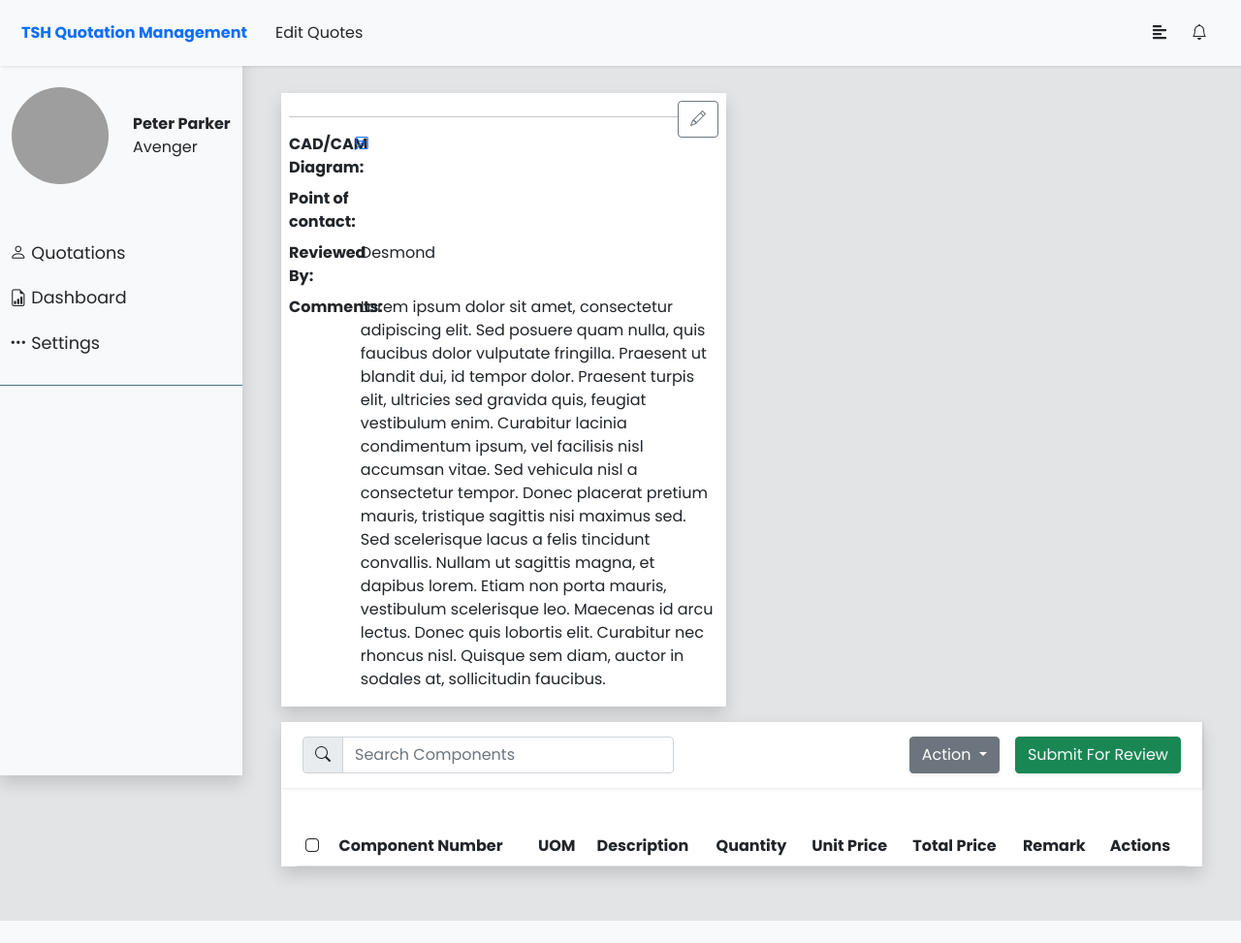
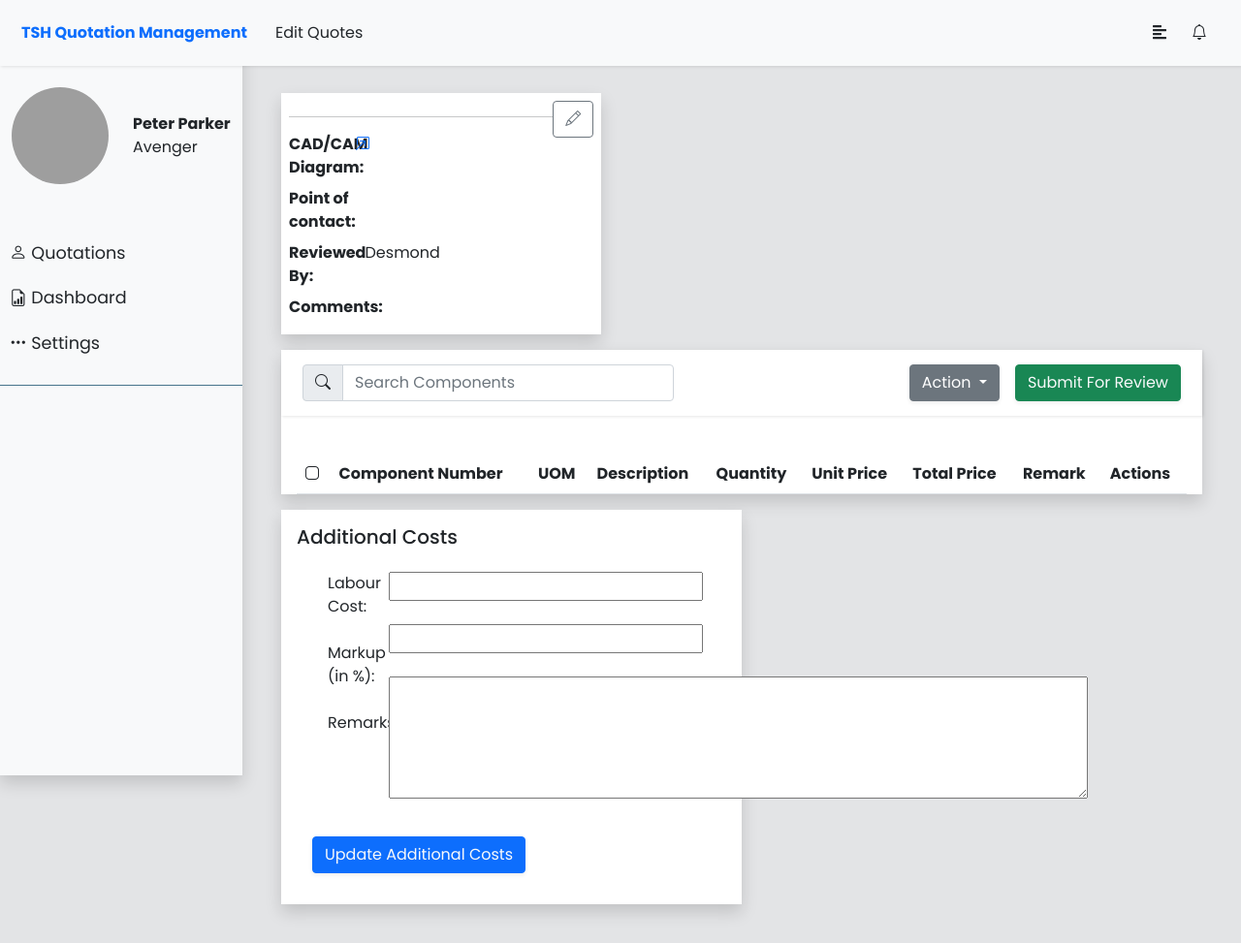
Before and after one commit to izzkhairable/fyp, a Python web app: template aqs_web/templates/edit.html in a window 1280 px wide. Shown: the whole page at 97% size. Before the commit the page ends 950 px from the top, so only its background shows below. Run offline with Jinja, Linux system fonts and the light colour scheme; the template is opened without the code that fills it, so the values that code supplies are empty; some libraries are stand-ins or nearby versions; grey boxes are pictures that could not be loaded.

Commit message:
added labour cost update functionality to edit quotation page

```diff
--- a/aqs_web/templates/edit.html
+++ b/aqs_web/templates/edit.html
@@ -100,37 +100,34 @@
                 <button data-bs-toggle="modal" data-bs-target="#edit-quote" type="button" class="btn btn-outline-secondary float-end"><i class="bi bi-pencil"></i></button>
                 <hr>
                 <div class="d-flex my-2">
-                  <div class="col-2">
+                  <div class="col-3">
                     <b>CAD/CAM Diagram:</b>
                   </div>
-                  <div class="col-10">
+                  <div class="col-9">
                     <a href="#" class="link-primary" id="quotation_no"><i class="bi bi-box-arrow-in-up-right"></i></a>
                   </div>
                 </div>
                 <div class="d-flex my-2">
-                  <div class="col-2">
+                  <div class="col-3">
                     <b>Point of contact:</b>
                   </div>
-                  <div class="col-10" id="point-of-contact">
+                  <div class="col-9" id="point-of-contact">
 
                   </div>
                 </div>
                 <div class="d-flex my-2">
-                  <div class="col-2">
+                  <div class="col-3">
                     <b>Reviewed By: </b>
                   </div>
-                  <div class="col-10">
+                  <div class="col-9">
                     Desmond
                   </div>
                 </div>
                 <div class="d-flex my-2">
-                  <div class="col-2">
+                  <div class="col-3">
                     <b>Comments:</b>
                   </div>
-                  <div class="col-10" id="comments">
-                    Lorem ipsum dolor sit amet, consectetur adipiscing elit. Sed posuere quam nulla, quis faucibus dolor vulputate fringilla. Praesent ut blandit dui, id tempor dolor. Praesent turpis elit, ultricies sed gravida quis, feugiat vestibulum enim. Curabitur lacinia condimentum ipsum, vel facilisis nisl accumsan vitae. Sed vehicula nisl a consectetur tempor. Donec placerat pretium mauris, tristique sagittis nisi maximus sed. Sed scelerisque lacus a felis tincidunt convallis.
-
-                  Nullam ut sagittis magna, et dapibus lorem. Etiam non porta mauris, vestibulum scelerisque leo. Maecenas id arcu lectus. Donec quis lobortis elit. Curabitur nec rhoncus nisl. Quisque sem diam, auctor in sodales at, sollicitudin faucibus.
+                  <div class="col-9" id="comments">
                   </div>
                 </div>
               </div>
@@ -185,6 +182,27 @@
                 <tbody id="parts">
                 </tbody>
               </table>
+            </div>
+          </div>
+
+          <!-- Markup -->
+          <div class="shadow bg-white col-6 p-3">
+            <h5>Additional Costs</h5>
+            <div class="mx-3 p-3 d-flex">
+              <div class="col-2">
+                <label for="labour">Labour Cost: </label><br><br>
+                <label for="markup">Markup (in %): </label><br><br>
+                <label for="labour-remarks">Remarks: </label><br><br>
+              </div>
+              <div class="col-10">
+                <input id="labour" name="labour" type="number"></input><br><br>
+                <input id="markup" name="markup" type="number"></input><br><br>
+                <textarea id="labour-remarks" cols="50" rows="5" name="labour-remarks" type="text"></textarea>
+              </div>
+            </div>
+            <div class="p-3">
+              <input type="hidden" id="quotation-no-for-cost-update" name="quotation-no-for-cost-update">
+              <button type="button" onclick="updateAdditionalCosts()" class="btn btn-primary text-light shadow-sm">Update Additional Costs</button>
             </div>
           </div>
 
--- a/aqs_web/templates/edit.js
+++ b/aqs_web/templates/edit.js
@@ -1,9 +1,4 @@
-function saveChanges(){
-  location.href = "salesperson_home.html";
-}
-
 function start(){
-  getQuotationParts();
   getQuotationInfo();
 }
 
@@ -21,10 +16,24 @@
         const result = await response.json();
         if (response.status === 200) {
             // success case
-            console.log(result)
+            var markup = document.getElementById("markup").value/100 + 1;
             for (var part in result) {
               if (result[part].is_bom == 1){
-                document.getElementById("parts").innerHTML += `<th style="background-color:#F9E79F;" colspan="9">${result[part].description}</th>`
+                document.getElementById("parts").innerHTML += `<tr style="background-color:#F9E79F;" colspan="9">
+                  <th></th>
+                  <th>${result[part].component_no}</th>
+                  <th>${result[part].uom}</th>
+                  <th>${result[part].description}</th>
+                  <th></th>
+                  <th></th>
+                  <th></th>
+                  <th>${result[part].remark}</th>
+                  <th>
+                    <button type="button" data-bs-toggle="modal" onclick="editBom('${result[part].component_no}', '${result[part].remark}')" data-bs-target="#edit-parts" class="btn btn-outline-secondary"><i class="bi bi-pencil"></i></button>
+                    <button type="button" class="btn btn-outline-secondary"><i class="bi bi-trash-fill"></i></button>
+                    <button type="button" class="btn btn-outline-secondary"><i class="bi bi-plus-lg"></i></button>
+                  </th>
+                </tr>`
               }
               else if (result[part].is_bom == 0 && result[part].level == "0.1") {
                 document.getElementById("parts").innerHTML += `<tr style="background-color:#5DADE2;">
@@ -33,8 +42,8 @@
                 <td>${result[part].uom}</td>
                 <td>${result[part].description}</td>
                 <td>${result[part].quantity}</td>
-                <td>$${result[part].total_price/result[part].quantity}</td>
-                <td>$${result[part].total_price}</td>
+                <td>$${result[part].unit_price * markup}</td>
+                <td>$${result[part].total_price * markup}</td>
                 <td>${result[part].remark}</td>
                 <td>
                   <button type="button" data-bs-toggle="modal" onclick="editParts('${result[part].component_no}', '${result[part].remark}')" data-bs-target="#edit-parts" class="btn btn-outline-secondary"><i class="bi bi-pencil"></i></button>
@@ -50,8 +59,8 @@
                 <td>${result[part].uom}</td>
                 <td>${result[part].description}</td>
                 <td>${result[part].quantity}</td>
-                <td>$${result[part].total_price/result[part].quantity}</td>
-                <td>$${result[part].total_price}</td>
+                <td>$${result[part].unit_price * markup}</td>
+                <td>$${result[part].total_price * markup}</td>
                 <td>${result[part].remark}</td>
                 <td>
                   <button type="button" data-bs-toggle="modal" onclick="editParts('${result[part].component_no}', '${result[part].remark}')" data-bs-target="#edit-parts" class="btn btn-outline-secondary"><i class="bi bi-pencil"></i></button>
@@ -90,9 +99,14 @@
         const result = await response.json();
         if (response.status === 200) {
             // success case
+            getQuotationParts();
+            document.getElementById("quotation-no-for-cost-update").value = quotation_no;
             document.getElementById("quotation-name").innerHTML = quotation_no + " - " + result[0].company_name;
             document.getElementById("comments").innerHTML = result[0].comment;
             document.getElementById("point-of-contact").innerHTML = result[0].first_name + " " + result[0].last_name;
+            document.getElementById("labour").value = result[0].labour_cost;
+            document.getElementById("markup").value = result[0].markup_pct;
+            document.getElementById("labour-remarks").value = result[0].labour_cost_description;
             } else if (response.status == 404) {
                 // No Rows
                 console.log(result.message);
@@ -106,6 +120,45 @@
             console.log('There is a problem retrieving the data, please try again later.<br />' + error);
                 } // error
     });
+}
+
+function updateAdditionalCosts(){
+  var quotation_no = document.getElementById("quotation-no-for-cost-update").value;
+  var labour_cost = document.getElementById("labour").value;
+  var markup = document.getElementById("markup").value;
+  var labour_remarks = document.getElementById("labour-remarks").value;
+  $(async() => {
+    var serviceURL = "http://localhost:5000/updateLabourCost";
+    const data = {
+      quotation_no: quotation_no,
+      labour_cost: labour_cost,
+      markup: markup,
+      labour_remarks: labour_remarks
+    };
+
+    try {
+        const response =
+        await fetch(
+        serviceURL, { method: 'POST', body: JSON.stringify(data), headers: {
+                Accept: 'application/json',
+                'Content-Type': 'application/json',
+            }}
+        );
+        const result = await response.json();
+        if (response.status === 500) {
+            alert("There is an error saving changes.")
+            }
+            else {
+              location.reload();
+                alert("Successfully saved changes!")
+            }
+        } catch (error) {
+            // Errors when calling the service; such as network error,
+            // service offline, etc
+            console.log('There is a problem retrieving the data, please try again later.<br />' + error);
+                } // error
+    });
+
 }
 
 function editParts(component_no, remark){
@@ -215,7 +268,8 @@
     const data = {
         component_no: component_no,
         edited_crawl_info: JSON.stringify(edited_crawl_info),
-        unit_price: unit_price
+        unit_price: unit_price,
+        qty: qty
     };
 
     try {
--- a/aqs_web/templates/salesperson_home.js
+++ b/aqs_web/templates/salesperson_home.js
@@ -19,8 +19,8 @@
           console.log(result);
           for (var quotation in result) {
               var button = `<td><button type="button" class="btn btn-warning btn-sm">Pending</button></td>`;
-              if (result[quotation].status == 'approved'){
-                  button = `<td><button type="button" class="btn btn-success btn-sm">Approved</button></td>`
+              if (result[quotation].status == 'sent'){
+                  button = `<td><button type="button" class="btn btn-success btn-sm">Sent</button></td>`
               }
               if (result[quotation].status == 'requires_editing') {
                 button = `<td><button type="button" class="btn btn-danger btn-sm">Requires Editing</button></td>`
```
Also changed, not shown: aqs_web/app.py (+32 -7 lines).
